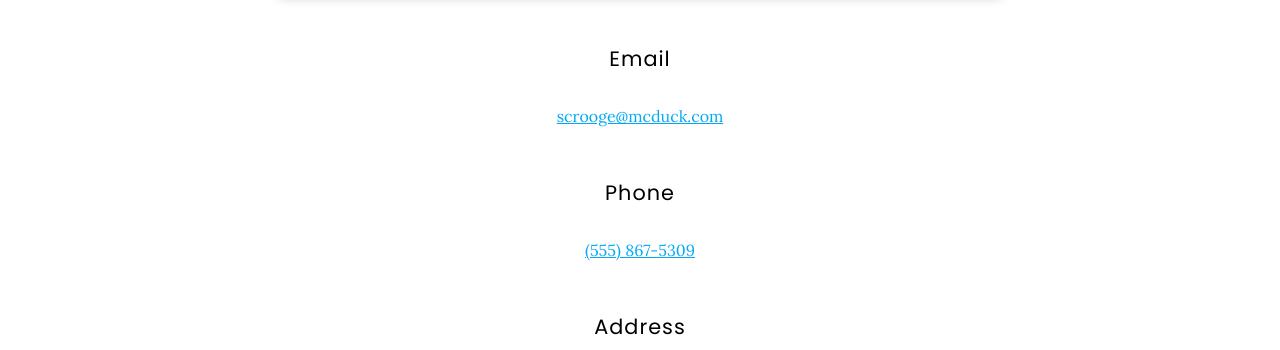
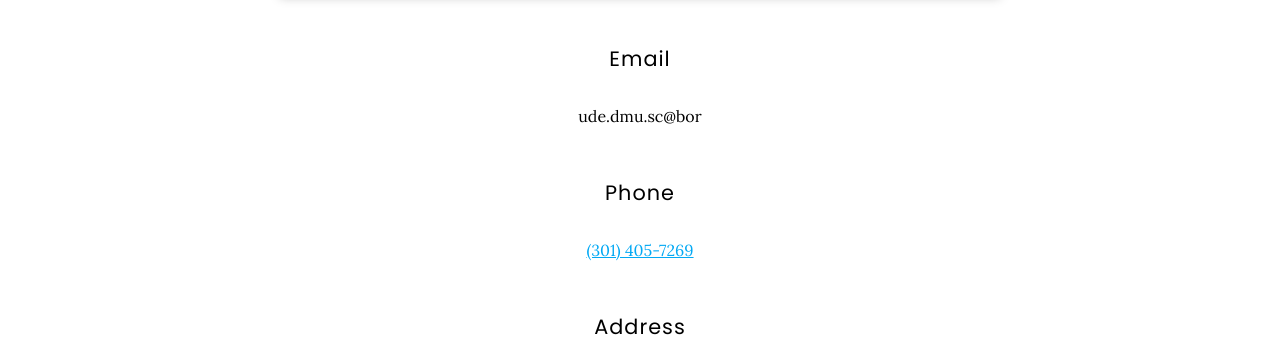
Before and after one commit to COMBINE-lab/combine-lab.github.io, a Jekyll site: the page built from contact/index.md, in a window 1280 px wide. Shown: the part 897-1247 px from the top of the page. Built offline with Jekyll 4.4.1, drawn with Linux system fonts in a browser that asks for light colours; nearby versions of some CDN libraries.

Commit message:
Update index.md

```diff
--- a/contact/index.md
+++ b/contact/index.md
@@ -11,12 +11,12 @@ We are located on the 3rd floor of the [Brendan Iribe Center for Computer Scienc
 
 ## Email
 
-[scrooge@mcduck.com](mailto:scrooge@mcduck.com)
+<span class="codedirection">ude.dmu.sc@bor</span>
 {:.center}
 
 ## Phone
 
-[(555) 867-5309](tel:+1-555-867-5309)
+[(301) 405-7269](tel:+1-301-405-7269)
 {:.center}
 
 ## Address
```
